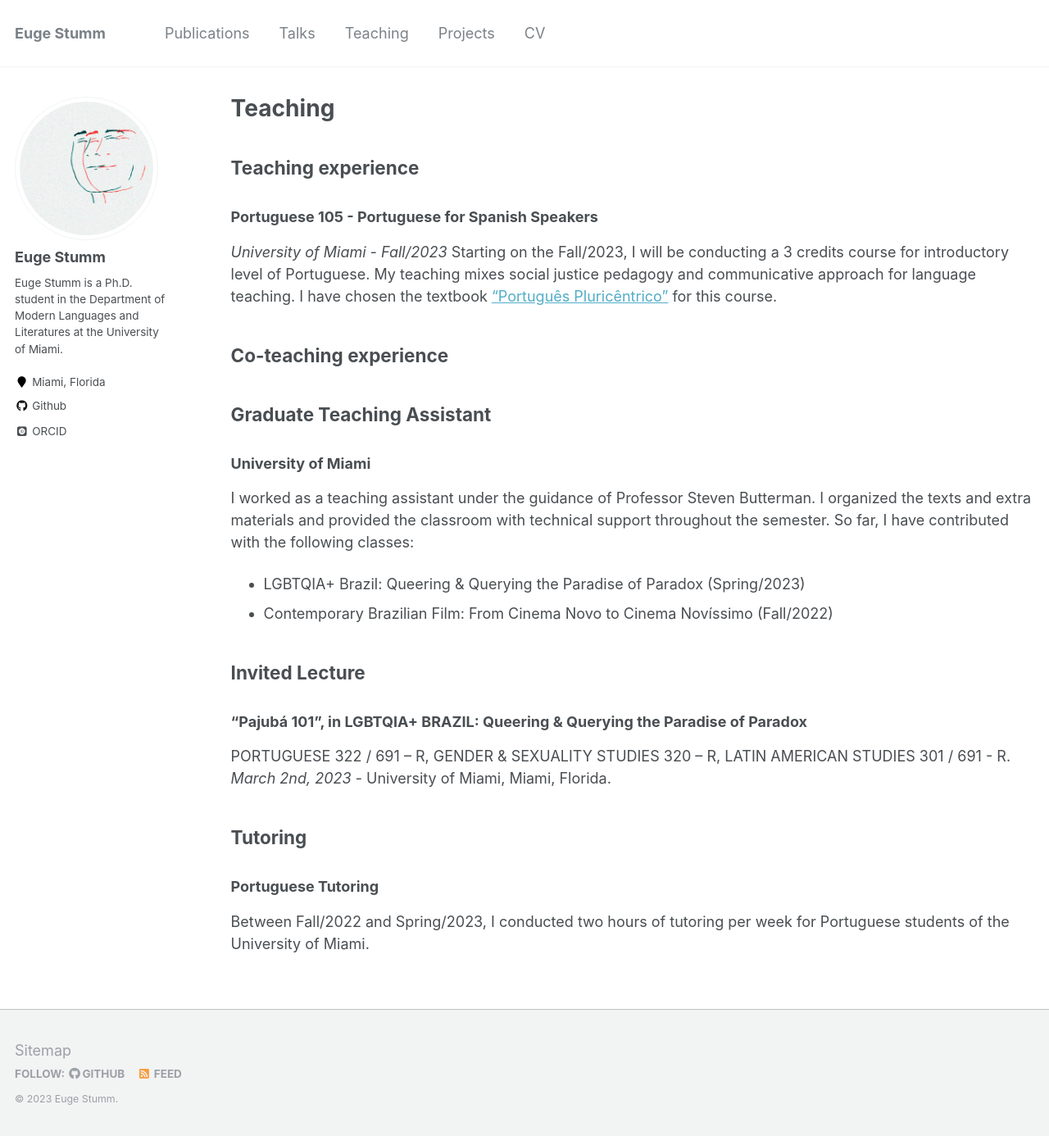
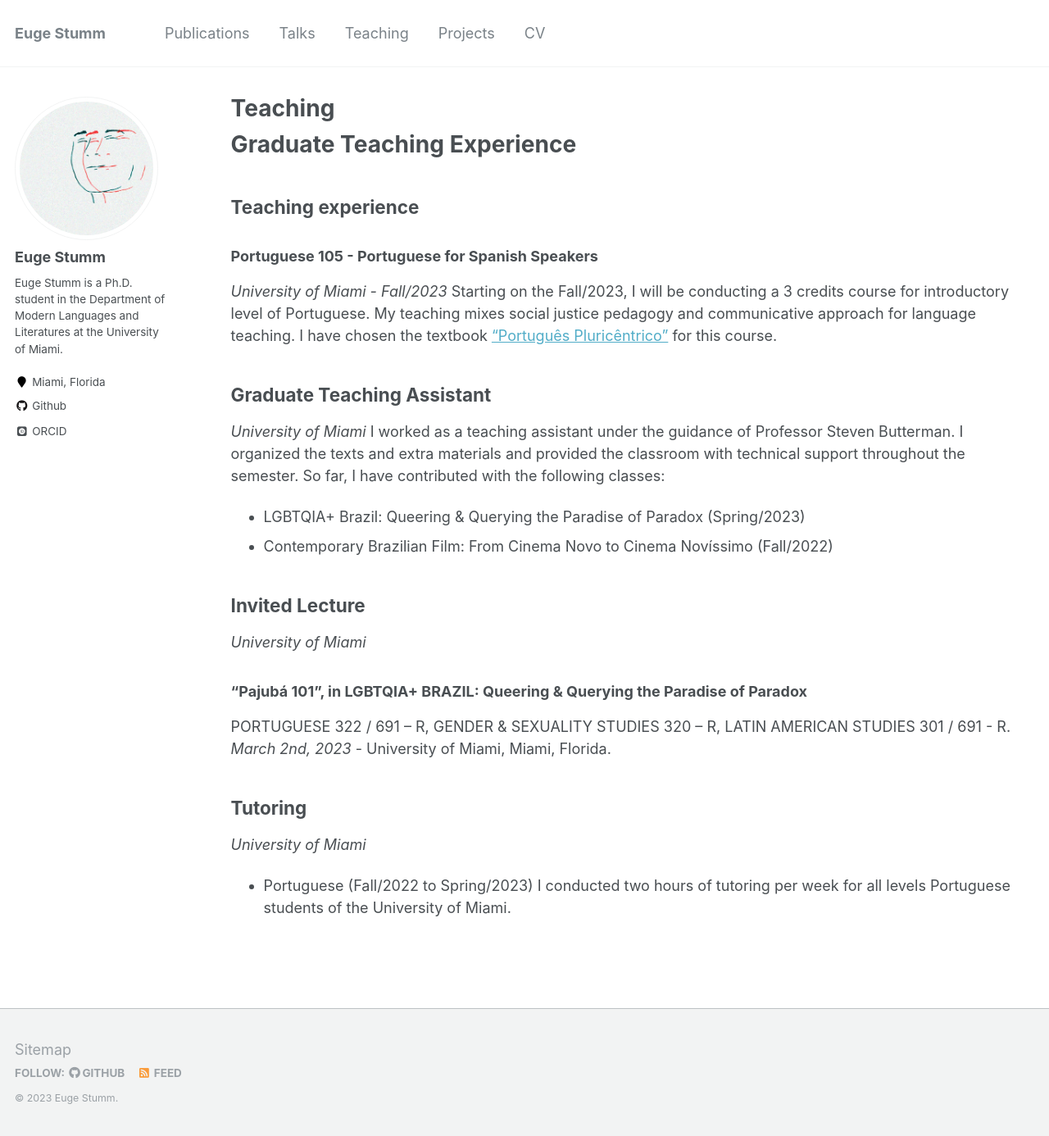
Before and after one commit to eugestumm/eugestumm.github.io, a Jekyll site: the page built from _pages/teaching.md, in a window 1280 px wide and 1386 px high. Shown: the whole window at 82% size. Built offline with Jekyll 4.4.1, drawn with Linux system fonts in a browser that asks for light colours; some web fonts are replaced.

Commit message:
Update teaching.md

```diff
--- a/_pages/teaching.md
+++ b/_pages/teaching.md
@@ -5,36 +5,28 @@ permalink: /teaching/
 author_profile: true
 ---
 
+# Graduate Teaching Experience
+
 ## Teaching experience
-
 ### Portuguese 105 - Portuguese for Spanish Speakers
 *University of Miami - Fall/2023*
 Starting on the Fall/2023, I will be conducting a 3 credits course for introductory level of Portuguese. My teaching mixes social justice pedagogy and communicative approach for language teaching. I have chosen the textbook ["Português Pluricêntrico"](https://escholarship.org/uc/item/9zs4s2p8) for this course.
 
-## Co-teaching experience
-
-
-
 ## Graduate Teaching Assistant
-
-### University of Miami
+*University of Miami*
 I worked as a teaching assistant under the guidance of Professor Steven Butterman. I organized the texts and extra materials and provided the classroom with technical support throughout the semester. So far, I have contributed with the following classes:
 - LGBTQIA+ Brazil: Queering & Querying the Paradise of Paradox (Spring/2023)
 - Contemporary Brazilian Film:  From Cinema Novo to Cinema Novíssimo (Fall/2022)
 
-
 ## Invited Lecture
-
+*University of Miami*
 ### "Pajubá 101", in LGBTQIA+ BRAZIL: Queering & Querying the Paradise of Paradox
 PORTUGUESE 322 / 691 – R,
 GENDER & SEXUALITY STUDIES 320 – R,
 LATIN AMERICAN STUDIES 301 / 691 - R.
 *March 2nd, 2023* - University of Miami, Miami, Florida.
 
-
-
 ## Tutoring
-
-### Portuguese Tutoring
-
-Between Fall/2022 and Spring/2023, I conducted two hours of tutoring per week for Portuguese students of the University of Miami.
+*University of Miami*
+- Portuguese (Fall/2022 to Spring/2023)
+I conducted two hours of tutoring per week for all levels Portuguese students of the University of Miami.
```
